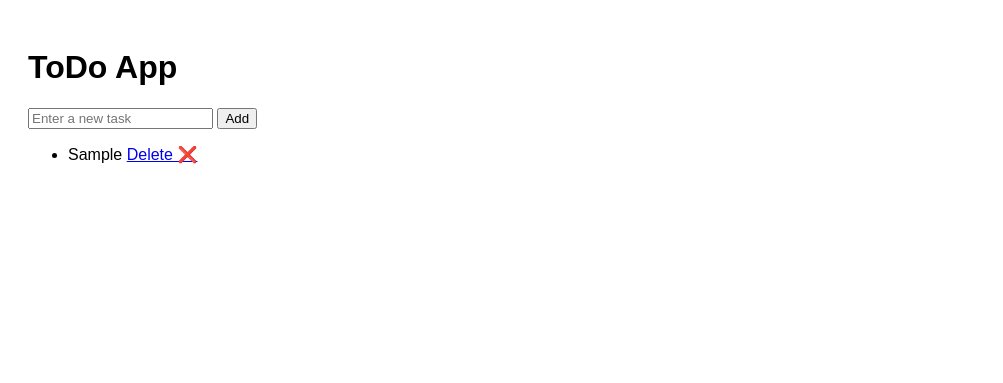
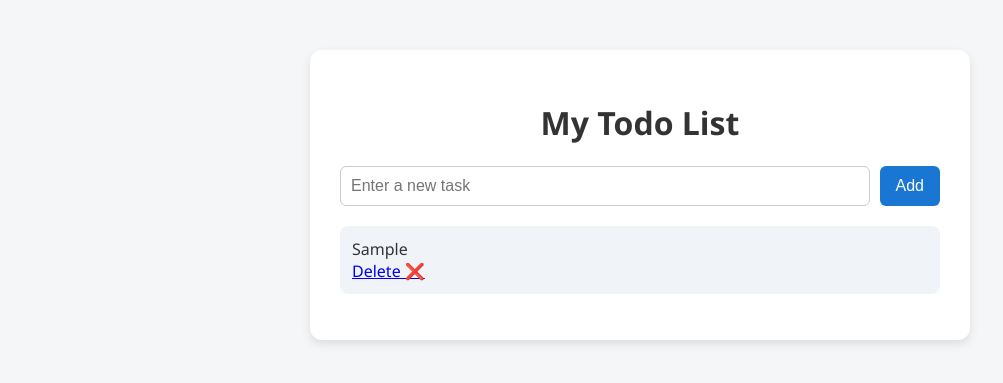
Before and after one commit to ivanovrolls/FlaskToDo, a Flask app: page / in a window 1280 px wide. Shown: the top 383 px of the page, without its empty margins (0-1003 px from the left). Run offline with Flask 3, Linux system fonts and the light colour scheme; tables that the repository leaves empty hold one stand-in row (values such as "Sample post").

Commit message:
Added some more UI styling with a style.css file

```diff
--- /dev/null
+++ b/static/style.css
@@ -0,0 +1,64 @@
+body {
+    font-family: 'Segoe UI', Tahoma, Geneva, Verdana, sans-serif;
+    background-color: #f4f6f8;
+    margin: 0;
+    padding: 0;
+}
+
+.container {
+    max-width: 600px;
+    margin: 50px auto;
+    padding: 30px;
+    background-color: white;
+    border-radius: 12px;
+    box-shadow: 0 4px 10px rgba(0, 0, 0, 0.1);
+}
+
+h1 {
+    text-align: center;
+    color: #333;
+}
+
+form {
+    display: flex;
+    justify-content: space-between;
+    margin-top: 20px;
+}
+
+input[type="text"] {
+    flex: 1;
+    padding: 10px;
+    font-size: 16px;
+    border: 1px solid #ccc;
+    border-radius: 6px;
+    margin-right: 10px;
+}
+
+button {
+    padding: 10px 16px;
+    font-size: 16px;
+    background-color: #1976d2;
+    color: white;
+    border: none;
+    border-radius: 6px;
+    cursor: pointer;
+    transition: background-color 0.3s;
+}
+
+button:hover {
+    background-color: #1565c0;
+}
+
+ul {
+    list-style: none;
+    padding: 0;
+    margin-top: 20px;
+}
+
+li {
+    background-color: #f0f4f8;
+    padding: 12px;
+    margin-bottom: 10px;
+    border-radius: 8px;
+    color: #333;
+}
--- a/templates/index.html
+++ b/templates/index.html
@@ -1,17 +1,24 @@
-{% extends "base.html" %}
+<!DOCTYPE html>
+<html lang="en">
+<head>
+    <meta charset="UTF-8">
+    <title>Todo List</title>
+    <link rel="stylesheet" href="{{ url_for('static', filename='style.css') }}">
+</head>
+<body>
+    <div class="container">
+        <h1>My Todo List</h1>
 
-{% block content %}
         <form action="/add" method="POST">
-        <input type="text" name="task" placeholder="Enter a new task" required>
+            <input type="text" name="task" placeholder="Enter a new task">
             <button type="submit">Add</button>
         </form>
 
         <ul>
             {% for todo in todos %} <!-- for each task in todo list -->
-            <li class="todo">
-                {{ todo.task }} <!-- display the task -->
-                <a href="/delete/{{ todo.id }}">Delete ❌</a> <!--an option to delete it-->
-            </li>
+                <li>{{ todo.task }} <br> <a href="/delete/{{ todo.id }}">Delete ❌</a><!--an option to delete it--></li>
             {% endfor %}
         </ul>
-{% endblock %}
+    </div>
+</body>
+</html>
```
Lines whose indentation alone changed are shown as unchanged.
